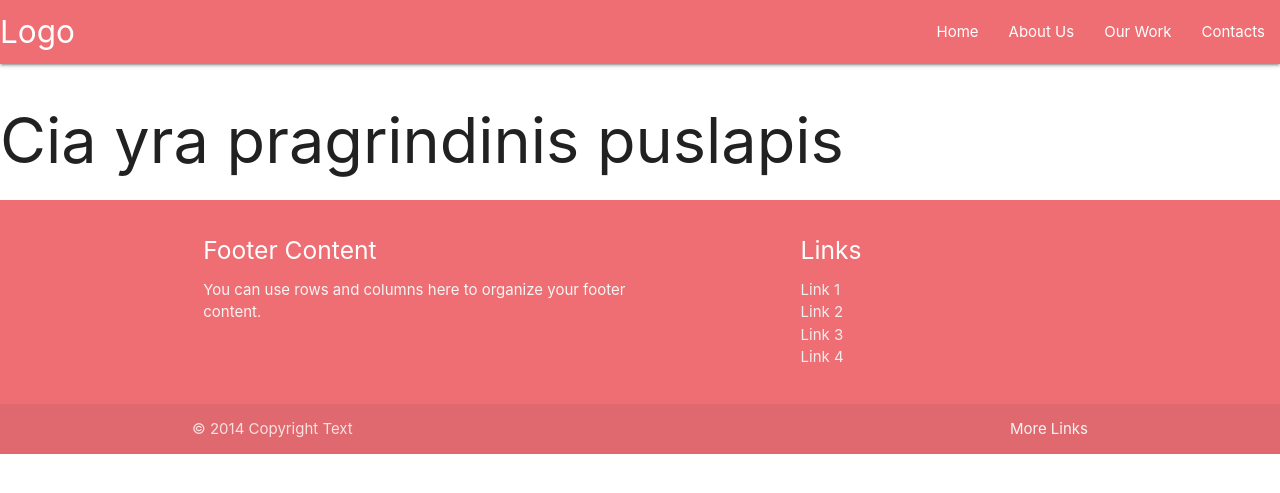
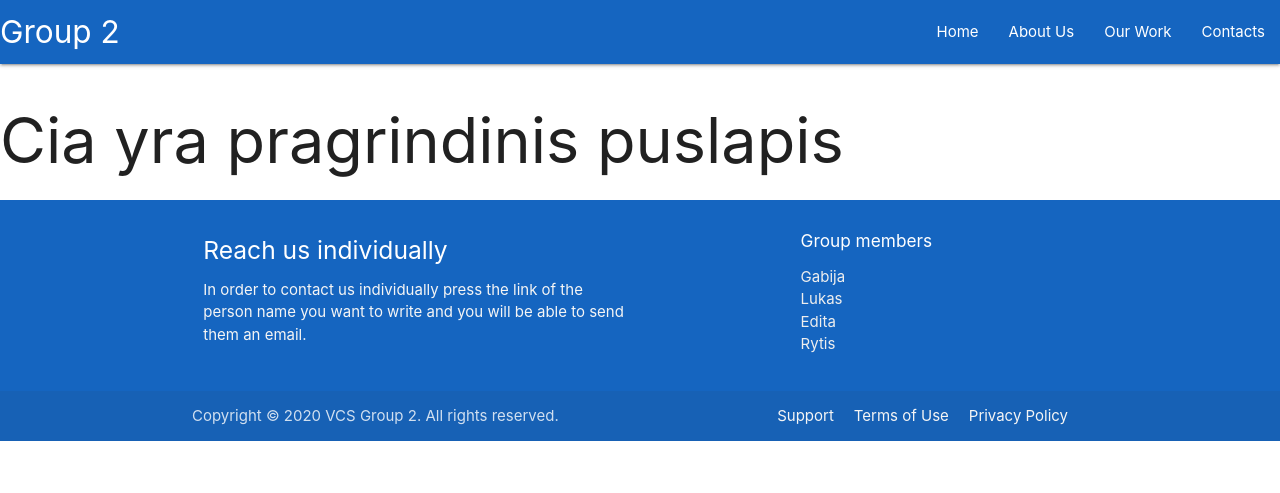
Before and after one commit to JuppyOG/vcs2011-grupe2, a PHP site: page /index.php in a window 1280 px wide. Shown: the top 493 px of the page. Run offline with PHP 8.4, Linux system fonts and the light colour scheme.

Commit message:
Headerio ir footerio keitimai

```diff
--- a/footer.php
+++ b/footer.php
@@ -1,26 +1,28 @@
     <!-- Čia pasikartojanti visuose puslapiuose apatinė dalis -->
-    <footer class="page-footer">
+    <footer class="page-footer blue darken-3">
         <div class="container">
             <div class="row">
                 <div class="col l6 s12">
-                    <h5 class="white-text">Footer Content</h5>
-                    <p class="grey-text text-lighten-4">You can use rows and columns here to organize your footer content.</p>
+                    <h5 class="white-text">Reach us individually</h5>
+                    <p class="grey-text text-lighten-4">In order to contact us individually press the link of the person name you want to write and you will be able to send them an email.</p>
                 </div>
                 <div class="col l4 offset-l2 s12">
-                    <h5 class="white-text">Links</h5>
+                    <h6 class="white-text">Group members</h6>
                     <ul>
-                        <li><a class="grey-text text-lighten-3" href="#!">Link 1</a></li>
-                        <li><a class="grey-text text-lighten-3" href="#!">Link 2</a></li>
-                        <li><a class="grey-text text-lighten-3" href="#!">Link 3</a></li>
-                        <li><a class="grey-text text-lighten-3" href="#!">Link 4</a></li>
+                        <li><a class="grey-text text-lighten-3" href="#!">Gabija</a></li>
+                        <li><a class="grey-text text-lighten-3" href="#!">Lukas</a></li>
+                        <li><a class="grey-text text-lighten-3" href="#!">Edita</a></li>
+                        <li><a class="grey-text text-lighten-3" href="#!">Rytis</a></li>
                     </ul>
                 </div>
             </div>
         </div>
         <div class="footer-copyright">
             <div class="container">
-                © 2014 Copyright Text
-                <a class="grey-text text-lighten-4 right" href="#!">More Links</a>
+                Copyright © 2020 VCS Group 2. All rights reserved.
+                <a class="grey-text text-lighten-4 right" href="#!">Privacy Policy</a>
+                <a class="grey-text text-lighten-4 right" href="#!">Terms of Use</a>
+                <a class="grey-text text-lighten-4 right" href="#!">Support</a>
             </div>
         </div>
     </footer>
--- a/header.php
+++ b/header.php
@@ -17,8 +17,8 @@
 
 <body>
 <nav>
-    <div class="nav-wrapper">
-      <a href="#" class="brand-logo">Logo</a>
+    <div class="nav-wrapper blue darken-3">
+      <a href="#" class="brand-logo ">Group 2</a>
       <ul id="nav-mobile" class="right hide-on-med-and-down">
         <li><a href="index.php">Home</a></li>
         <li><a href="about.php">About Us</a></li>
--- a/styles/style.css
+++ b/styles/style.css
@@ -7,6 +7,10 @@
 /* Rytis stiliaus kodas: */
 .contact-us-block .contact-us-oposite {
     padding-left: 50px;
+}
+
+.footer-copyright a {
+    margin-right: 20px;
 }
 
 
```
